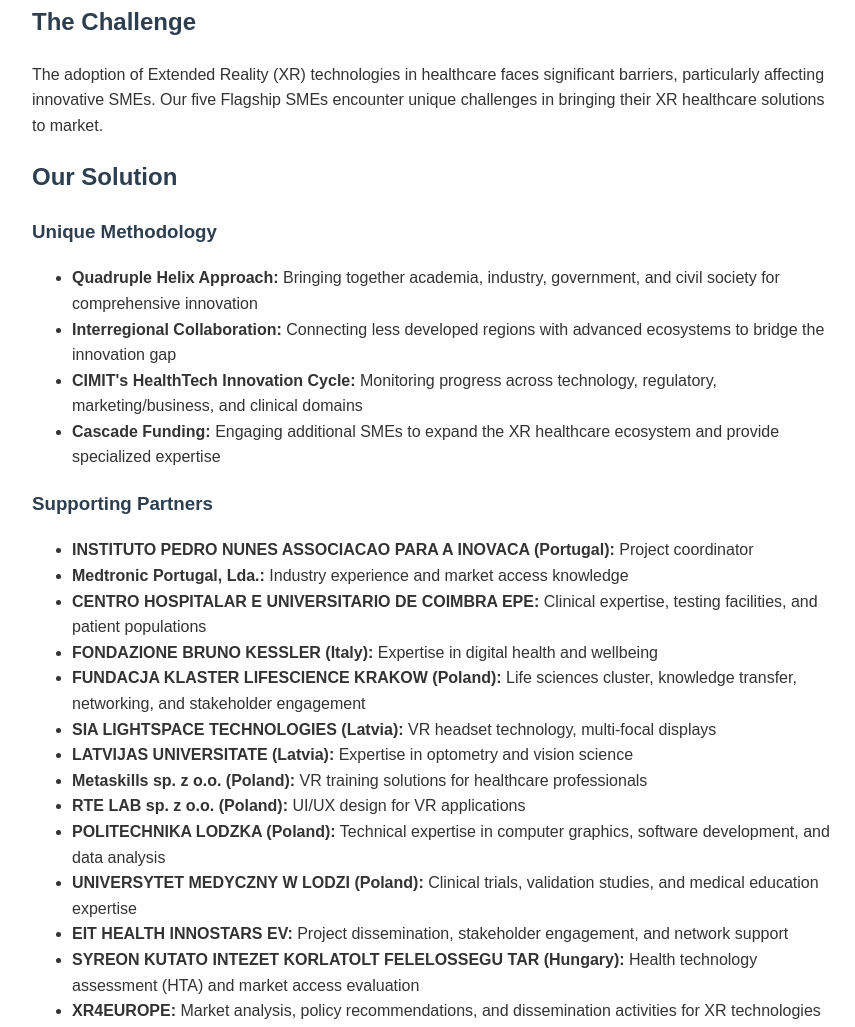
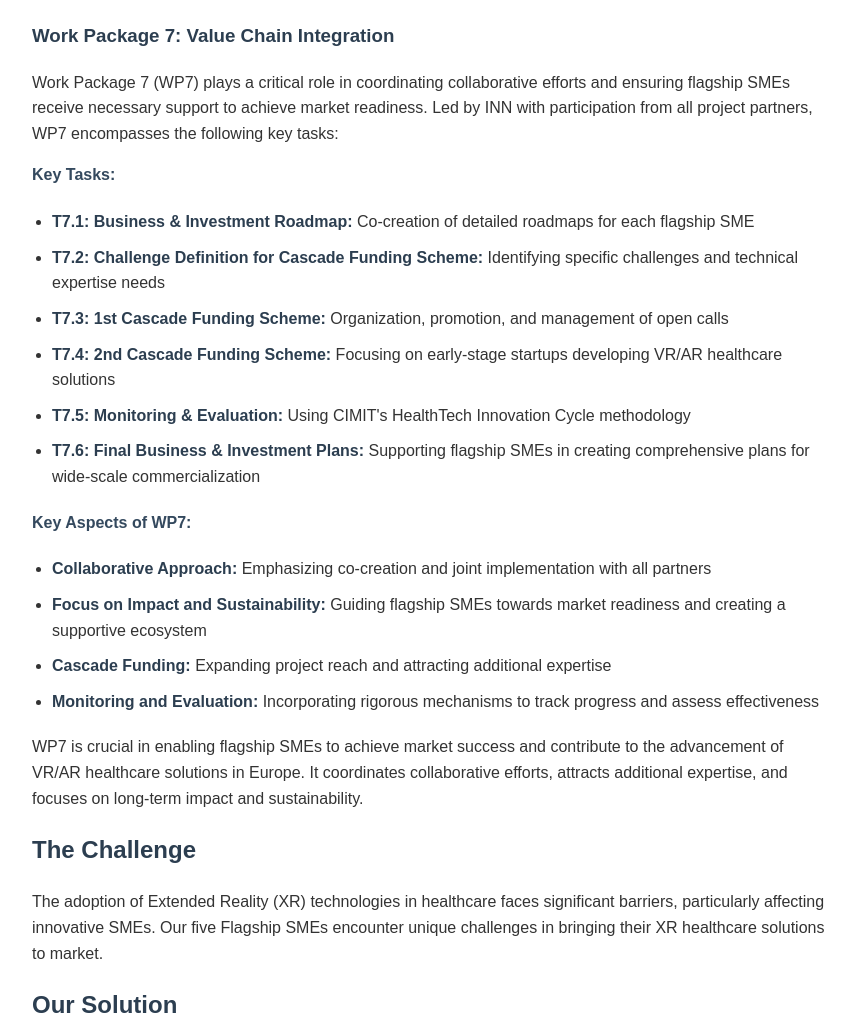
Before and after one commit to egomango/vrhealthchamp, a plain HTML site: page index.html in a window 1280 px wide. Shown: the part 683-1710 px from the top of the page, without its empty margins (208-1063 px from the left). Drawn offline with Linux system fonts and the light colour scheme.

Commit message:
project overview update

```diff
--- a/index.html
+++ b/index.html
@@ -59,6 +59,38 @@
                 padding-left: 1.5rem;
                 margin-bottom: 1rem;
             }
+
+            /* New CSS rules for Project Overview section */
+            #project-overview h3 {
+                margin-top: 1.5em;
+                color: #2c3e50;
+            }
+            #project-overview h4 {
+                margin-top: 1em;
+                color: #34495e;
+            }
+            #project-overview ul {
+                padding-left: 20px;
+                margin-bottom: 20px;
+            }
+            #project-overview li {
+                margin-bottom: 10px;
+            }
+            #project-overview li strong {
+                color: #2c3e50;
+            }
+
+            /* New CSS rules for Solution section */
+            #solution ul {
+                padding-left: 20px;
+                margin-bottom: 20px;
+            }
+            #solution li {
+                margin-bottom: 10px;
+            }
+            #solution li strong {
+                color: #2c3e50;
+            }
         </style>
     </head>
     <body>
@@ -88,6 +120,81 @@
                     European healthcare market.
                 </p>
                 <p><strong>Current Status:</strong> Kick-off phase</p>
+
+                <h3>Work Package 7: Value Chain Integration</h3>
+                <p>
+                    Work Package 7 (WP7) plays a critical role in coordinating
+                    collaborative efforts and ensuring flagship SMEs receive
+                    necessary support to achieve market readiness. Led by INN
+                    with participation from all project partners, WP7
+                    encompasses the following key tasks:
+                </p>
+
+                <h4>Key Tasks:</h4>
+                <ul>
+                    <li>
+                        <strong>T7.1: Business & Investment Roadmap:</strong>
+                        Co-creation of detailed roadmaps for each flagship SME
+                    </li>
+                    <li>
+                        <strong
+                            >T7.2: Challenge Definition for Cascade Funding
+                            Scheme:</strong
+                        >
+                        Identifying specific challenges and technical expertise
+                        needs
+                    </li>
+                    <li>
+                        <strong>T7.3: 1st Cascade Funding Scheme:</strong>
+                        Organization, promotion, and management of open calls
+                    </li>
+                    <li>
+                        <strong>T7.4: 2nd Cascade Funding Scheme:</strong>
+                        Focusing on early-stage startups developing VR/AR
+                        healthcare solutions
+                    </li>
+                    <li>
+                        <strong>T7.5: Monitoring & Evaluation:</strong> Using
+                        CIMIT's HealthTech Innovation Cycle methodology
+                    </li>
+                    <li>
+                        <strong
+                            >T7.6: Final Business & Investment Plans:</strong
+                        >
+                        Supporting flagship SMEs in creating comprehensive plans
+                        for wide-scale commercialization
+                    </li>
+                </ul>
+
+                <h4>Key Aspects of WP7:</h4>
+                <ul>
+                    <li>
+                        <strong>Collaborative Approach:</strong> Emphasizing
+                        co-creation and joint implementation with all partners
+                    </li>
+                    <li>
+                        <strong>Focus on Impact and Sustainability:</strong>
+                        Guiding flagship SMEs towards market readiness and
+                        creating a supportive ecosystem
+                    </li>
+                    <li>
+                        <strong>Cascade Funding:</strong> Expanding project
+                        reach and attracting additional expertise
+                    </li>
+                    <li>
+                        <strong>Monitoring and Evaluation:</strong>
+                        Incorporating rigorous mechanisms to track progress and
+                        assess effectiveness
+                    </li>
+                </ul>
+
+                <p>
+                    WP7 is crucial in enabling flagship SMEs to achieve market
+                    success and contribute to the advancement of VR/AR
+                    healthcare solutions in Europe. It coordinates collaborative
+                    efforts, attracts additional expertise, and focuses on
+                    long-term impact and sustainability.
+                </p>
             </section>
 
             <section id="challenge">
```
